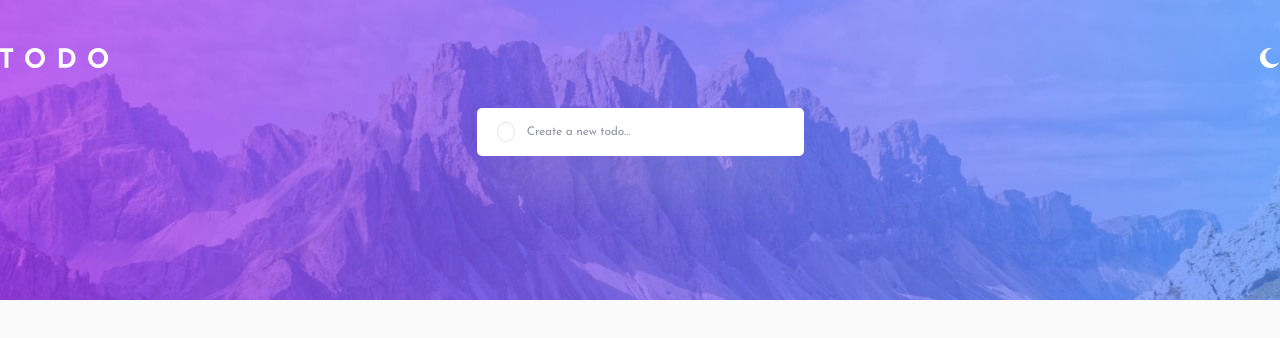
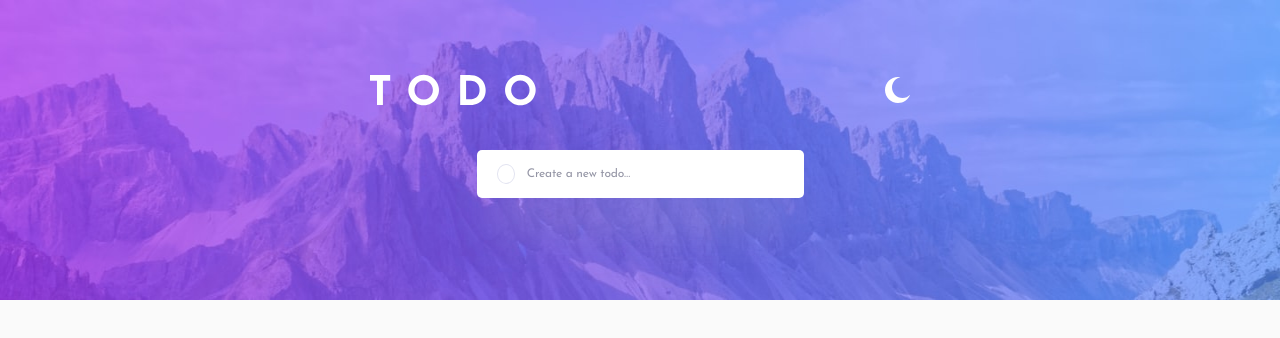
Before and after one commit to achiewe/Todo-app, a React (Vite) app: page / in a window 1280 px wide. Shown: the top 338 px of the page. Built offline with nearby package versions, Linux system fonts and the light colour scheme.

Commit message:
add responsive desktop design for header component

```diff
--- a/src/App.tsx
+++ b/src/App.tsx
@@ -45,6 +45,7 @@ const MainContainer = styled.div<{ darkMode: boolean }>`
     background-image: url(${(props) => (props.darkMode ? bgDDark : bgDLight)});
     background-size: 100% 300px;
     padding: 0;
+    align-items: center;
   }
 `;
 
--- a/src/components/Header.tsx
+++ b/src/components/Header.tsx
@@ -32,10 +32,26 @@ const HeaderMain = styled.div`
   margin-top: 48px;
   margin-bottom: 40px;
 
+  @media (min-width: 1024px) {
+    margin-top: 70px;
+    max-width: 541px;
+  }
+
+  .TodoSvg {
+    @media (min-width: 1024px) {
+      width: 167px;
+      height: 40px;
+    }
+  }
+
   .IconSunMon {
     width: 20px;
     height: 20px;
     cursor: pointer;
+    @media (min-width: 1024px) {
+      width: 26px;
+      height: 26px;
+    }
   }
 `;
 
```
